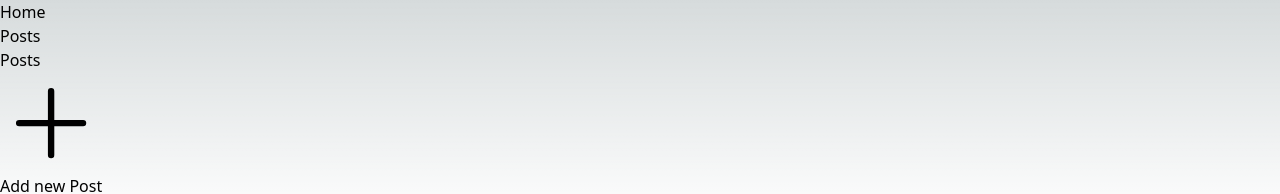
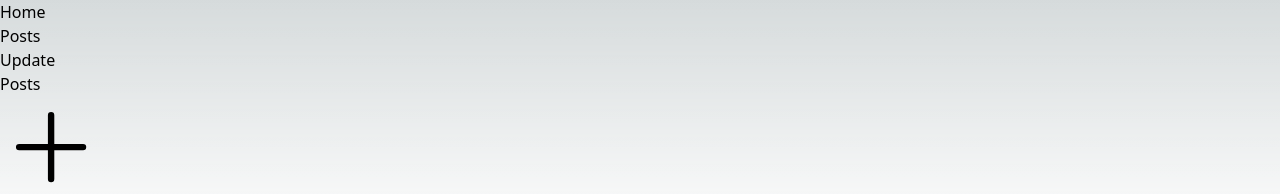
Before and after one commit to hinntam/blog-app, a Next.js app: page /blog/insert in a window 1280 px wide. Shown: the top 194 px of the page. Built offline with nearby package versions, Linux system fonts and the light colour scheme; no server answers; the database is empty.

Commit message:
Updated the UI and control panel
Updated the UI and control panel

```diff
--- a/src/app/blog/insert/page.tsx
+++ b/src/app/blog/insert/page.tsx
@@ -154,7 +154,8 @@
               id="description"
               value={description}
               onChange={(e) => setDescription(e.target.value)}
-              className="shadow appearance-none border rounded w-full py-2 px-3 text-gray-700 leading-tight focus:outline-none focus:shadow-outline"
+              className="shadow appearance-none border rounded w-full h-60
+               py-2 px-3 text-gray-700 leading-tight focus:outline-none focus:shadow-outline"
               required
             />
           </div>
--- a/src/app/ui/components/nav-links.tsx
+++ b/src/app/ui/components/nav-links.tsx
@@ -12,8 +12,8 @@
 
 const links = [
   { name: 'Home', href: '/', icon: HomeIcon },
-
-  { name: 'Posts', href: '/blog/insert', icon: EnvelopeIcon },
+  { name: 'Posts', href: '/blog/posts', icon: HomeIcon },
+  { name: 'Update', href: '/blog/insert', icon: EnvelopeIcon },
 ];
 
 export default function NavLinks() {
```
